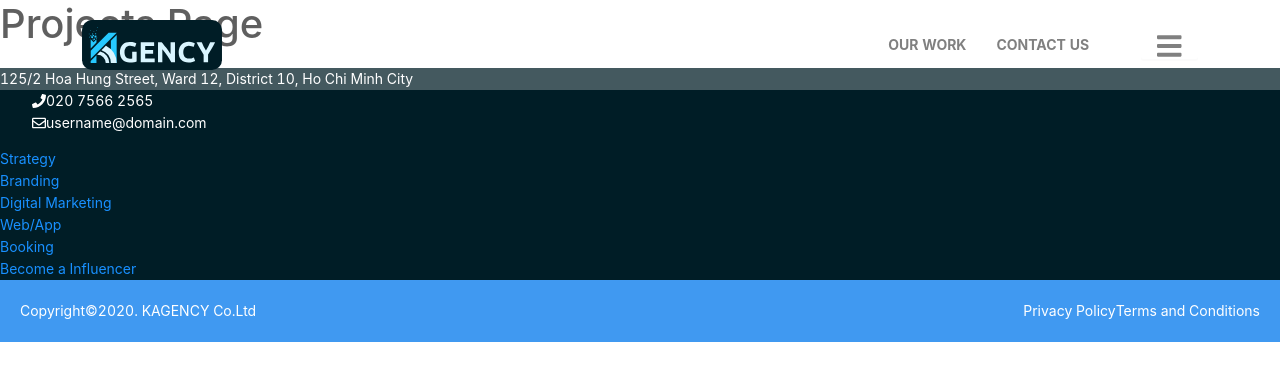
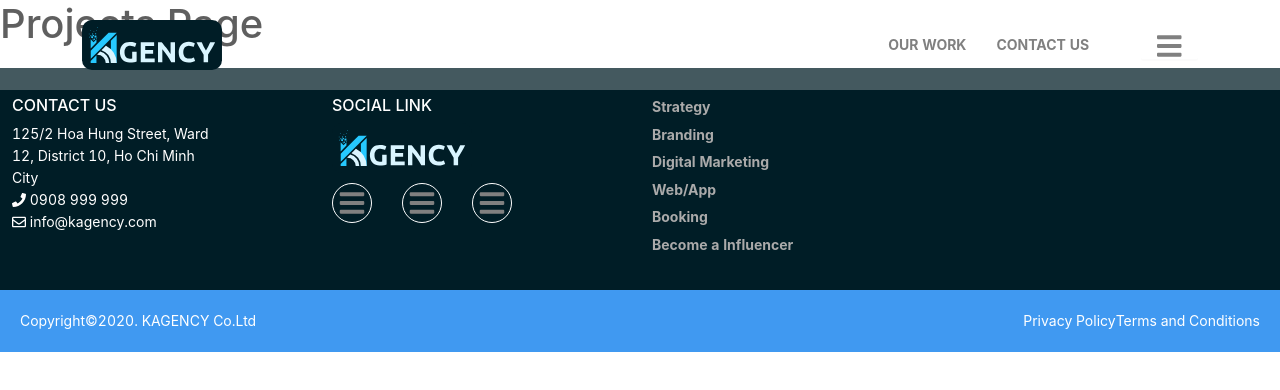
Before and after one commit to tannht/king-agency, a React (Create React App) app: page /projects in a window 1280 px wide. Shown: the top 390 px of the page. Built offline with nearby package versions, Linux system fonts and the light colour scheme; a web font is replaced by a local one.

Commit message:
footer css

```diff
--- a/package.json
+++ b/package.json
@@ -17,8 +17,8 @@
     "web-vitals": "^1.1.1"
   },
   "scripts": {
-    "sassync": "node-sass -w src/scss/style.scss public/assets/css/style.css ",
-    "start": "react-scripts start",
+    "node-sass": "node-sass -w src/scss/style.scss public/assets/css/style.css ",
+    "start": "react-scripts start node-sass",
     "build": "react-scripts build",
     "test": "react-scripts test",
     "eject": "react-scripts eject"
--- a/public/assets/css/style.css
+++ b/public/assets/css/style.css
@@ -18,8 +18,7 @@ ul {
   position: fixed;
   z-index: 999;
   width: 100%;
-  background-color: rgba(255, 255, 255, 0.267);
-}
+  background-color: rgba(255, 255, 255, 0.267); }
 
 .navbar {
   height: 90px;
@@ -100,19 +99,39 @@ ul {
 
 .footer {
   color: #fff;
-  background-color: #001d26;
-  width: 100%; }
+  background-color: #001d26; }
+  .footer .footer-content {
+    padding: 2em 0;
+    margin: auto; }
+    .footer .footer-content h3 {
+      color: #fff;
+      text-transform: uppercase;
+      font-size: 16px; }
+  .footer .footer-info {
+    width: 70%; }
+    .footer .footer-info ul {
+      padding-left: 0; }
+      .footer .footer-info ul i {
+        margin-right: 10px; }
   .footer .footer-iconlink {
-    width: 50%;
     display: flex;
     margin: 0 auto; }
+    .footer .footer-iconlink i {
+      color: #fff; }
     .footer .footer-iconlink .icon {
       border: 1px solid #fff;
       border-radius: 50%;
       padding: 5px;
       margin: 10px 15px;
       width: 40px;
-      height: 40px; }
+      height: 40px;
+      color: #fff; }
+    .footer .footer-iconlink .icon:nth-child(1) {
+      margin-left: 0; }
+  .footer .footer-servicelink a {
+    color: #aaa;
+    padding-bottom: 0.4em;
+    font-weight: bold; }
 
 .bottom-bar {
   color: #fff;
--- a/public/index.html
+++ b/public/index.html
@@ -27,7 +27,7 @@
       work correctly both with client-side routing and a non-root public URL.
       Learn how to configure a non-root public URL by running `npm run build`.
     -->
-    <title>React App</title>
+    <title>KAGENCY</title>
   </head>
   <body>
     <noscript>You need to enable JavaScript to run this app.</noscript>
--- a/src/components/Footer.jsx
+++ b/src/components/Footer.jsx
@@ -1,35 +1,44 @@
 import React from "react";
 import { NavLink } from "react-router-dom";
-import SubMenu from './sub_components/SubMenu'
+import SubMenu from "./sub_components/SubMenu";
 function Footer() {
   return (
     <div className="footer">
+      <div className="row footer-content">
+        <div className="col-xs-12 col-sm-12 col-md-3 col-lg-3 col-xl-3">
+          {/* INFO */}
+          <h3>Contact Us</h3>
           <div className="footer-info">
-        {/* INFO */}
             125/2 Hoa Hung Street, Ward 12, District 10, Ho Chi Minh City
             <ul>
               <li>
-            <i className="fas fa-phone"></i>
-            020 7566 2565
+                <i className="fas fa-phone" /> 0908 999 999
               </li>
               <li>
-            <i className="far fa-envelope"></i>
-            username@domain.com
+                <i className="far fa-envelope" /> info@kagency.com
               </li>
             </ul>
           </div>
-      <div className="footer-social">
-        {/* SOCIAL */}
-
-        <div className="footer-fanpage"></div>
-        <div className="footer-iconlink"></div>
         </div>
-      <div className="footer-servicelink">
+        <div className="col-xs-12 col-sm-12 col-md-3 col-lg-3 col-xl-3 footer-social">
+          <h3>Social Link</h3>
+          <div className="footer-fanpage">
+            <img src="assets/images/logo.svg" height={50} alt=""></img>
+          </div>
+          <div className="footer-iconlink">
+              <i className="fa fa-bars icon" aria-hidden="true"></i>
+              <i className="fa fa-bars icon" aria-hidden="true"></i>
+              <i className="fa fa-bars icon" aria-hidden="true"></i>
+          </div>
+        </div>
+        <div className="col-xs-12 col-sm-12 col-md-3 col-lg-3 col-xl-3 footer-servicelink">
           {/* SERVICE LINKS */}
           {/*sub menu */}
-        <SubMenu/>
+          <SubMenu />
         </div>
-
+      </div>
+      <div className="row">
+        <div className="col-12 container">
           <div className="bottom-bar">
             <div className="bottom-left">Copyright©2020. KAGENCY Co.Ltd</div>
             <div className="bottom-right">
@@ -38,6 +47,8 @@ function Footer() {
             </div>
           </div>
         </div>
+      </div>
+    </div>
   );
 }
 
--- a/src/components/Header.scss
+++ b/src/components/Header.scss
@@ -6,6 +6,7 @@
 
 .menu-collapse{
   border-color: transparent !important;
+  background-color: transparent !important;
 }
 
 .ant-btn-primary {
--- a/src/components/sub_components/SubMenu.jsx
+++ b/src/components/sub_components/SubMenu.jsx
@@ -3,7 +3,7 @@ import { NavLink } from "react-router-dom";
 
 function SubMenu() {
   return (
-    <>
+    <div className="NavLink">
       {/*sub menu */}
       <div className="list-group">
       <NavLink to="#">Strategy</NavLink>
@@ -12,7 +12,7 @@ function SubMenu() {
       <NavLink to="#">Web/App</NavLink>
       <NavLink to="#">Booking</NavLink>
       <NavLink to="#">Become a Influencer</NavLink></div>
-    </>
+    </div>
   );
 }
 
--- a/src/pages/home/components/Projects.jsx
+++ b/src/pages/home/components/Projects.jsx
@@ -20,126 +20,6 @@ const Projects = () => (
 
           </div>
         </div>
-        <div className="col-6 project-item">
-          <img
-            src="https://image.shutterstock.com/image-photo/businessman-showing-computer-screen-coworkers-600w-491401522.jpg"
-            className="card-img-top"
-            alt="..."
-          />
-          <div className="card-body">
-            <h5 className="card-title">Card title</h5>
-            <p className="card-text">
-              Some quick example text to build on the card title and make up the
-              bulk of the card's content.
-            </p>
-
-            {/* -----------Project Item -----------*/}
-
-          </div>
-        </div>
-        <div className="col-6 project-item">
-          <img
-            src="https://image.shutterstock.com/image-photo/businessman-showing-computer-screen-coworkers-600w-491401522.jpg"
-            className="card-img-top"
-            alt="..."
-          />
-          <div className="card-body">
-            <h5 className="card-title">Card title</h5>
-            <p className="card-text">
-              Some quick example text to build on the card title and make up the
-              bulk of the card's content.
-            </p>
-
-            {/* -----------Project Item -----------*/}
-
-          </div>
-        </div>
-        <div className="col-6 project-item">
-          <img
-            src="https://image.shutterstock.com/image-photo/businessman-showing-computer-screen-coworkers-600w-491401522.jpg"
-            className="card-img-top"
-            alt="..."
-          />
-          <div className="card-body">
-            <h5 className="card-title">Card title</h5>
-            <p className="card-text">
-              Some quick example text to build on the card title and make up the
-              bulk of the card's content.
-            </p>
-
-            {/* -----------Project Item -----------*/}
-
-          </div>
-        </div>
-        <div className="col-6 project-item">
-          <img
-            src="https://image.shutterstock.com/image-photo/businessman-showing-computer-screen-coworkers-600w-491401522.jpg"
-            className="card-img-top"
-            alt="..."
-          />
-          <div className="card-body">
-            <h5 className="card-title">Card title</h5>
-            <p className="card-text">
-              Some quick example text to build on the card title and make up the
-              bulk of the card's content.
-            </p>
-
-            {/* -----------Project Item -----------*/}
-
-          </div>
-        </div>
-        <div className="col-6 project-item">
-          <img
-            src="https://image.shutterstock.com/image-photo/businessman-showing-computer-screen-coworkers-600w-491401522.jpg"
-            className="card-img-top"
-            alt="..."
-          />
-          <div className="card-body">
-            <h5 className="card-title">Card title</h5>
-            <p className="card-text">
-              Some quick example text to build on the card title and make up the
-              bulk of the card's content.
-            </p>
-
-            {/* -----------Project Item -----------*/}
-
-          </div>
-        </div>
-
-        <div className="col-6 project-item">
-          <img
-            src="https://image.shutterstock.com/image-photo/businessman-showing-computer-screen-coworkers-600w-491401522.jpg"
-            className="card-img-top"
-            alt="..."
-          />
-          <div className="card-body">
-            <h5 className="card-title">Card title</h5>
-            <p className="card-text">
-              Some quick example text to build on the card title and make up the
-              bulk of the card's content.
-            </p>
-
-            {/* -----------Project Item -----------*/}
-
-          </div>
-        </div>
-        <div className="col-6 project-item">
-          <img
-            src="https://image.shutterstock.com/image-photo/businessman-showing-computer-screen-coworkers-600w-491401522.jpg"
-            className="card-img-top"
-            alt="..."
-          />
-          <div className="card-body">
-            <h5 className="card-title">Card title</h5>
-            <p className="card-text">
-              Some quick example text to build on the card title and make up the
-              bulk of the card's content.
-            </p>
-
-            {/* -----------Project Item -----------*/}
-
-          </div>
-        </div>
       </div>
 );
 
--- a/src/scss/style.scss
+++ b/src/scss/style.scss
@@ -148,13 +148,31 @@ ul {
 .footer {
   color: $light-color;
   background-color: $primary-color;
-
-  width: 100%;
+  .footer-content {
+    padding: 2em 0;
+    margin: auto;
+    h3 {
+      color: #fff;
+      text-transform: uppercase;
+      font-size: 16px;
+    }
+  }
+  .footer-info {
+    width: 70%;
+    ul {
+      padding-left: 0;
+      i {
+        margin-right: 10px;
+      }
+    }
+  }
 
   .footer-iconlink {
-    width: 50%;
     display: flex;
     margin: 0 auto;
+    i {
+      color: #fff;
+    }
     .icon {
       border: 1px solid $light-color;
       border-radius: 50%;
@@ -162,6 +180,18 @@ ul {
       margin: 10px 15px;
       width: 40px;
       height: 40px;
+      color: #fff;
+    }
+    .icon:nth-child(1) {
+      margin-left: 0;
+    }
+  }
+
+  .footer-servicelink {
+    a {
+      color: #aaa;
+      padding-bottom: 0.4em;
+      font-weight: bold;
     }
   }
 }
@@ -180,7 +210,6 @@ ul {
 
   .bottom-right {
     display: flex;
-
     justify-content: space-between;
   }
 }
```
Also changed, not shown: public/assets/images/youtube_logo.png (added). Lines whose indentation alone changed are shown as unchanged.
